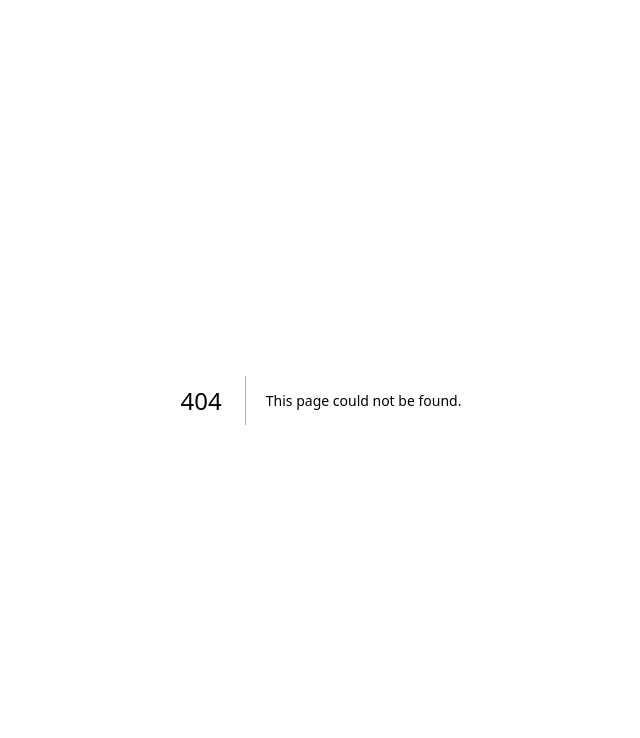
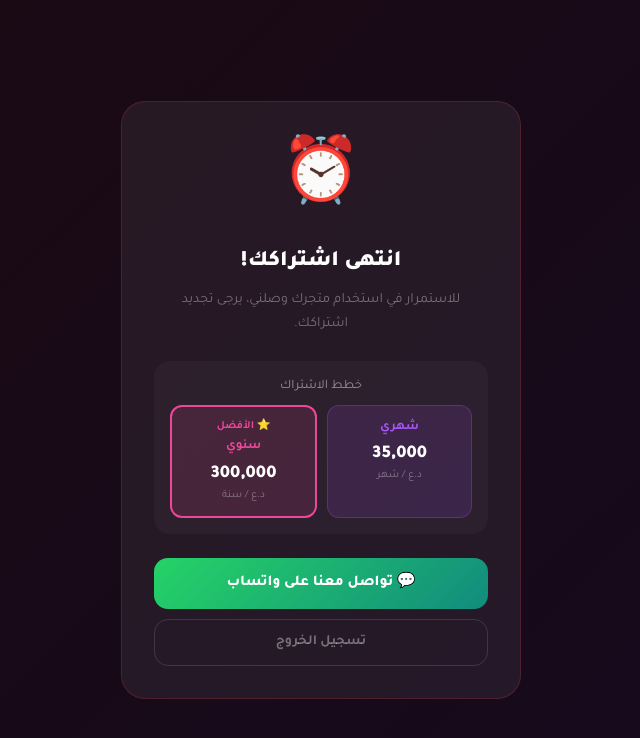
Before and after one commit to ashraff066-afk/waslni, a Next.js app: page /seller/expired in a window 1280 px wide. Before the commit this address had no page. Shown: the top 738 px of the page, without its empty margins (319-959 px from the left). Built offline with nearby package versions, Linux system fonts and the light colour scheme.

Commit message:
add subscription expiry check and warning

```diff
--- a/app/seller/dashboard/page.tsx
+++ b/app/seller/dashboard/page.tsx
@@ -36,6 +36,8 @@ const [settingsSaved, setSettingsSaved] = useState(false);
     if (!user) { window.location.href = "/seller"; return; }
     const { data: sellerData } = await supabase.from("sellers").select("*").eq("user_id", user.id).single();
     if (!sellerData) { window.location.href = "/seller"; return; }
+    const daysLeft = sellerData.subscription_end ? Math.ceil((new Date(sellerData.subscription_end).getTime() - new Date().getTime()) / (1000 * 60 * 60 * 24)) : 0;
+if (daysLeft <= 0) { window.location.href = "/seller/expired"; return; }
     setSeller(sellerData);
     setSettingsName(sellerData.business_name || "");
 setSettingsPhone(sellerData.phone || "");
@@ -151,7 +153,22 @@ await supabase.from("sellers").update({ business_name: settingsName, phone: sett
           <button onClick={handleLogout} style={{ background: "#ef444422", border: "1px solid #ef4444", borderRadius: 8, padding: "7px 14px", color: "#ef4444", fontWeight: 700, cursor: "pointer", fontFamily: "Tajawal,sans-serif", fontSize: 12 }}>خروج</button>
         </div>
       </div>
-
+{/* تنبيه الاشتراك */}
+{(() => {
+  const daysLeft = seller?.subscription_end ? Math.ceil((new Date(seller.subscription_end).getTime() - new Date().getTime()) / (1000 * 60 * 60 * 24)) : 0;
+  if (daysLeft > 7) return null;
+  return (
+    <div style={{ background: daysLeft <= 3 ? "#ef444422" : "#f59e0b22", border: `1px solid ${daysLeft <= 3 ? "#ef4444" : "#f59e0b"}`, margin: "12px 16px 0", borderRadius: 12, padding: "12px 14px", display: "flex", alignItems: "center", gap: 10 }}>
+      <span style={{ fontSize: 22 }}>{daysLeft <= 3 ? "🚨" : "⚠️"}</span>
+      <div style={{ flex: 1 }}>
+        <div style={{ fontWeight: 700, color: daysLeft <= 3 ? "#ef4444" : "#f59e0b", fontSize: 13 }}>
+          {daysLeft <= 0 ? "انتهى اشتراكك!" : `ينتهي اشتراكك خلال ${daysLeft} أيام`}
+        </div>
+      </div>
+      <button onClick={() => window.open("https://wa.me/9647739863056?text=أريد تجديد اشتراكي في وصلني", "_blank")} style={{ background: "linear-gradient(135deg,#ec4899,#a855f7)", border: "none", borderRadius: 8, padding: "6px 12px", color: "#fff", fontSize: 11, fontWeight: 700, cursor: "pointer", fontFamily: "Tajawal,sans-serif", whiteSpace: "nowrap" }}>تجديد</button>
+    </div>
+  );
+})()}
       {/* STATS */}
       <div style={{ display: "grid", gridTemplateColumns: "repeat(3,1fr)", gap: 10, padding: "16px" }}>
         {[
--- /dev/null
+++ b/app/seller/expired/page.tsx
@@ -0,0 +1,38 @@
+"use client";
+
+export default function ExpiredPage() {
+  return (
+    <div dir="rtl" style={{ minHeight: "100vh", background: "linear-gradient(135deg,#1a0a12,#150a1e)", display: "flex", alignItems: "center", justifyContent: "center", padding: 16, fontFamily: "'Tajawal','Cairo',sans-serif" }}>
+      <style>{`@import url('https://fonts.googleapis.com/css2?family=Tajawal:wght@400;700;800;900&display=swap'); *{box-sizing:border-box;margin:0;padding:0}`}</style>
+      <div style={{ background: "#ffffff10", borderRadius: 24, padding: 32, maxWidth: 400, width: "100%", textAlign: "center", border: "1px solid #ef444433" }}>
+        <div style={{ fontSize: 64, marginBottom: 16 }}>⏰</div>
+        <h2 style={{ fontSize: 22, fontWeight: 900, color: "#fff", marginBottom: 10 }}>انتهى اشتراكك!</h2>
+        <p style={{ color: "#ffffff60", fontSize: 14, marginBottom: 24, lineHeight: 1.7 }}>
+          للاستمرار في استخدام متجرك وصلني، يرجى تجديد اشتراكك.
+        </p>
+        <div style={{ background: "#ffffff08", borderRadius: 16, padding: 16, marginBottom: 24 }}>
+          <div style={{ fontSize: 13, color: "#ffffff80", marginBottom: 8 }}>خطط الاشتراك</div>
+          <div style={{ display: "flex", gap: 10 }}>
+            <div style={{ flex: 1, background: "#a855f722", border: "1px solid #a855f744", borderRadius: 12, padding: 12, textAlign: "center" }}>
+              <div style={{ fontSize: 13, fontWeight: 700, color: "#a855f7", marginBottom: 4 }}>شهري</div>
+              <div style={{ fontSize: 18, fontWeight: 900, color: "#fff" }}>35,000</div>
+              <div style={{ fontSize: 11, color: "#ffffff60" }}>د.ع / شهر</div>
+            </div>
+            <div style={{ flex: 1, background: "#ec489922", border: "2px solid #ec4899", borderRadius: 12, padding: 12, textAlign: "center" }}>
+              <div style={{ fontSize: 11, color: "#ec4899", fontWeight: 700, marginBottom: 2 }}>⭐ الأفضل</div>
+              <div style={{ fontSize: 13, fontWeight: 700, color: "#ec4899", marginBottom: 4 }}>سنوي</div>
+              <div style={{ fontSize: 18, fontWeight: 900, color: "#fff" }}>300,000</div>
+              <div style={{ fontSize: 11, color: "#ffffff60" }}>د.ع / سنة</div>
+            </div>
+          </div>
+        </div>
+        <button onClick={() => window.open("https://wa.me/9647739863056?text=أريد تجديد اشتراكي في وصلني", "_blank")} style={{ width: "100%", padding: "14px", background: "linear-gradient(135deg,#25d366,#128c7e)", border: "none", borderRadius: 14, fontSize: 15, fontWeight: 800, cursor: "pointer", color: "#fff", fontFamily: "Tajawal,sans-serif", marginBottom: 10 }}>
+          💬 تواصل معنا على واتساب
+        </button>
+        <button onClick={() => window.location.href = "/seller"} style={{ width: "100%", padding: "12px", background: "transparent", border: "1px solid #ffffff20", borderRadius: 14, fontSize: 14, fontWeight: 700, cursor: "pointer", color: "#ffffff60", fontFamily: "Tajawal,sans-serif" }}>
+          تسجيل الخروج
+        </button>
+      </div>
+    </div>
+  );
+}
```
